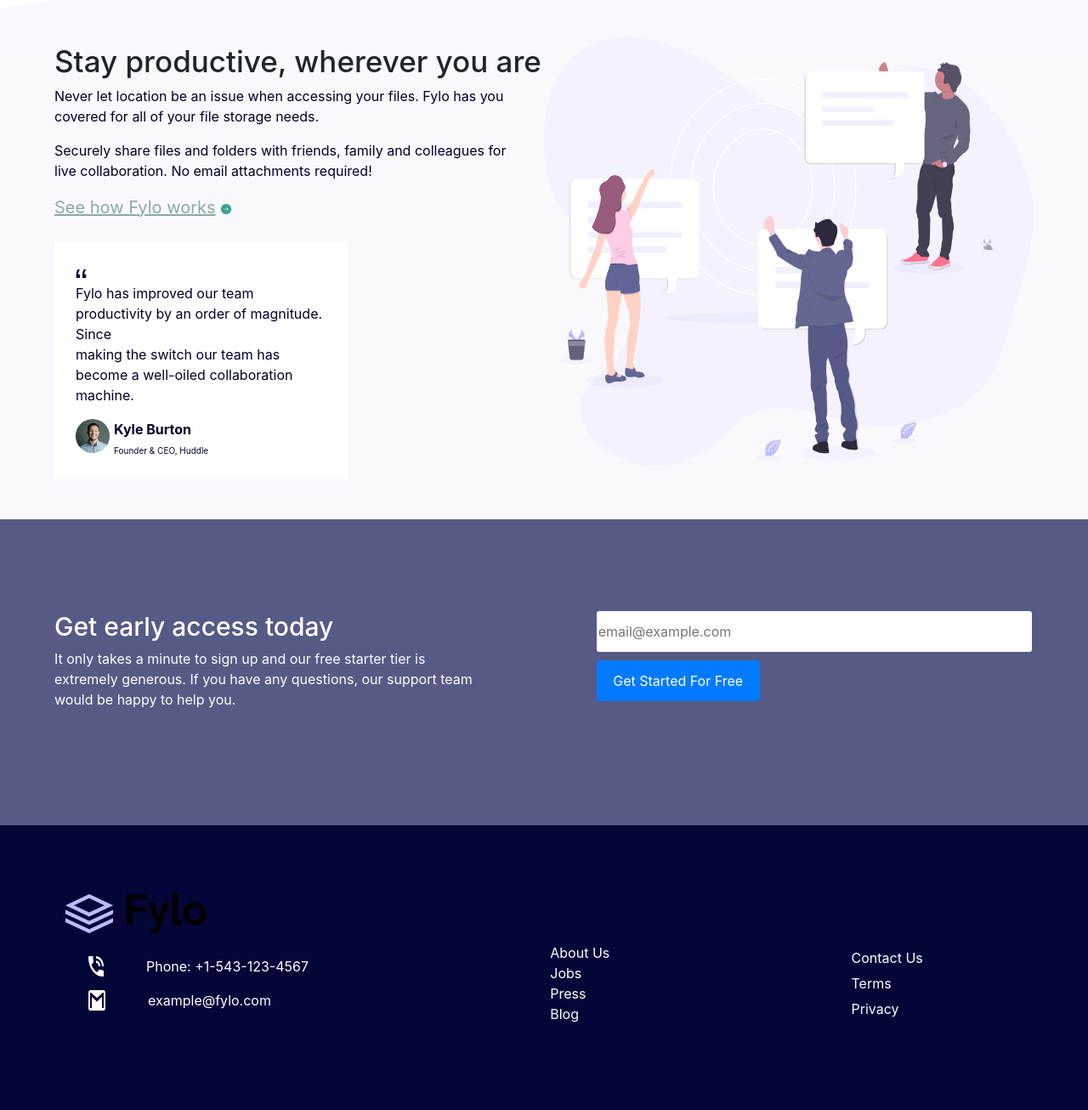
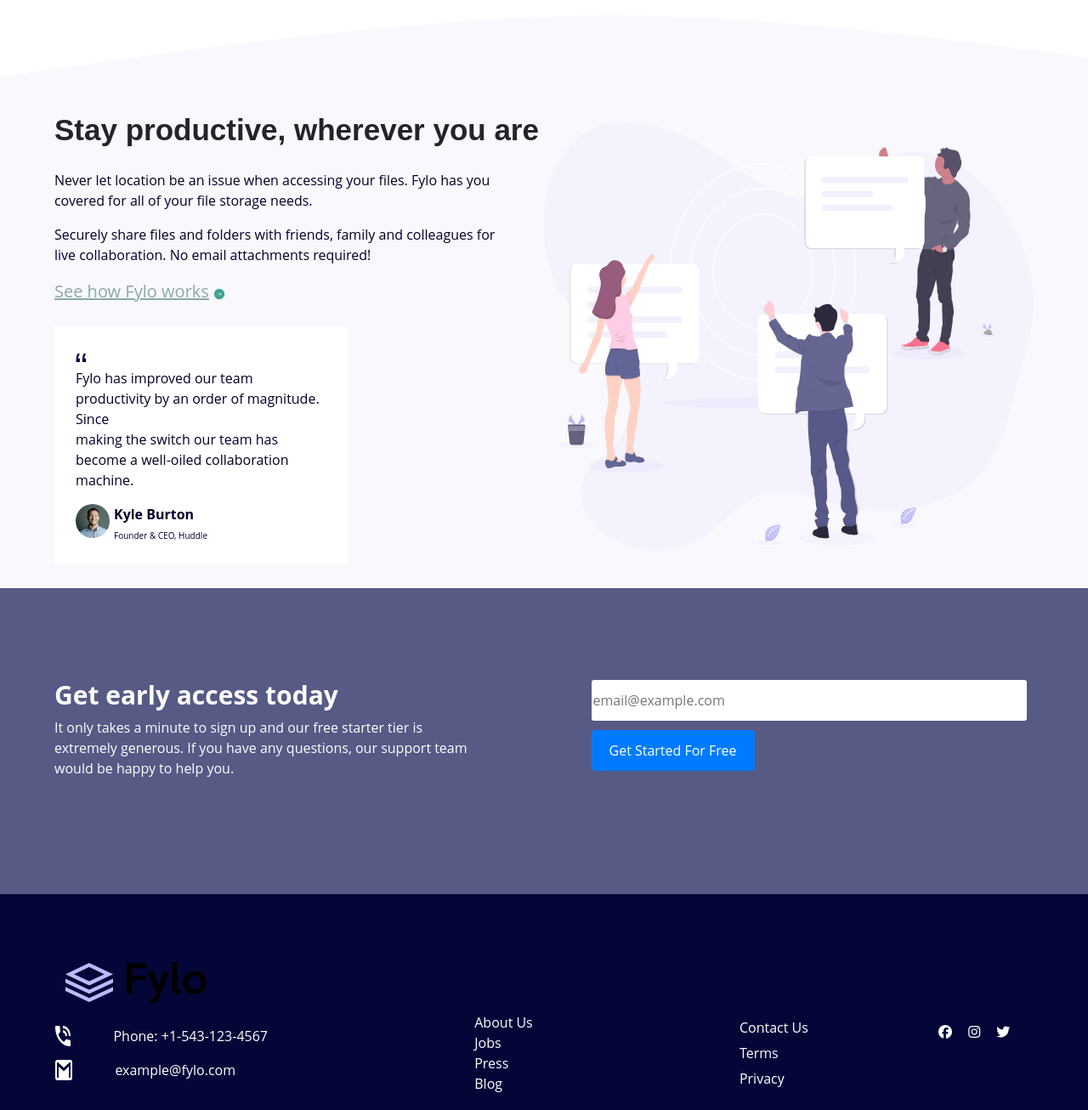
Before and after one commit to Tomivan/Fylo-landing-page, a plain HTML site: page index.html in a window 1280 px wide. Shown: the part 760-2066 px from the top of the page at 85% size. Drawn offline with nearby package versions, Linux system fonts and the light colour scheme; files whose address does not match are found by name.

Commit message:
added final touches

```diff
--- a/index.html
+++ b/index.html
@@ -8,6 +8,7 @@
   <link rel="stylesheet" href="https://stackpath.bootstrapcdn.com/bootstrap/4.4.1/css/bootstrap.min.css"
   integrity="sha384-Vkoo8x4CGsO3+Hhxv8T/Q5PaXtkKtu6ug5TOeNV6gBiFeWPGFN9MuhOf23Q9Ifjh" crossorigin="anonymous">
   <link rel="stylesheet" href="style.css">
+  <script src="https://use.fontawesome.com/019db2d644.js"></script>
 
   <title>Frontend Mentor | Fylo landing page with two column layout</title>
 </head>
@@ -38,7 +39,7 @@
 
   <img src="./images/bg-curve-desktop.svg" class="curve">
   <div class="middle-layer">
-    <h3>Stay productive, wherever you are</h3>
+    <h3 class="middle-layer-h">Stay productive, wherever you are</h3>
 
    <p class="middle-layer-p">Never let location be an issue when accessing your files. Fylo has you<br>
   covered for all of your file storage needs.</p>
@@ -106,13 +107,15 @@
         <li> Privacy</li>
       </ul>
       <div class="icons">
-        <img src="" alt="">
+        <i class="fa fa-facebook-official"></i>
+        <i class="fa fa-instagram"></i>
+        <i class="fa fa-twitter"></i>
       </div>
     </div>
 
   </footer>
 
-  <footer>
+  <footer class="signature">
     <p class="attribution">
       Challenge by <a href="https://www.frontendmentor.io?ref=challenge" target="_blank">Frontend Mentor</a>.
       Coded by <a href="#">Tomivan</a>.
--- a/style.css
+++ b/style.css
@@ -1,8 +1,13 @@
 * {
     box-sizing: border-box;
 }
+@font-face {
+    font-family: "Raleway" "Open Sans";
+    src: url("(https://fonts.google.com/specimen/Raleway)");
+    src: url("(https://fonts.google.com/specimen/Open+Sans)");
+}
 body {
-    font-family: Open Sans "(https://fonts.google.com/specimen/Open+Sans)"
+    font-family: "Open Sans"
 }
 ul {
     display: flex;
@@ -13,19 +18,18 @@ li {
     padding-left: 50px;
 }
 h3{
-    font-family: Raleway "(https://fonts.google.com/specimen/Raleway)";
-    margin-top: 15%;
+    font-family: 'Raleway', Arial, sans-serif;
+    margin-top: 20%;
     margin-left: 5%;
     font-size: 35px;
+    font-weight: bold;
 }
 h4 {
     font-size: 30px;
+    font-weight: bold;
 }
 p{
     color: #000129;
-}
-:placeholder{
-    margin-left: 10px;
 }
 .logo {
     position: absolute;
@@ -52,6 +56,7 @@ p{
 }
 .top-layer-p {
     margin-left: 5%;
+    margin-top: 2%;
     font-size: 22px;
 }
 .input-box{
@@ -67,9 +72,12 @@ p{
     margin-left: 10px;
 }
 .middle-layer {
-    margin-top: -15%;
+    margin-top: -20%;
     background-color: #f9f8fd;
     height: 70vh;
+}
+.middle-layer-h {
+    margin-bottom: 2%;
 }
 .illustration-2 {
     height: 90%;
@@ -174,8 +182,19 @@ p{
 }
 .footer-info {
    display: flex;
-   justify-content: space-between;
-   margin-left: 5%;
+   justify-content: space-around;
+   margin-left: -4%;
    color: #ffffff;
    margin-top: 7%;
 }
+.signature {
+    display: flex;
+    justify-content: center;
+}
+
+.fa-instagram {
+    margin-left: 15px;
+}
+.fa-twitter {
+    margin: 15px;
+}
```
